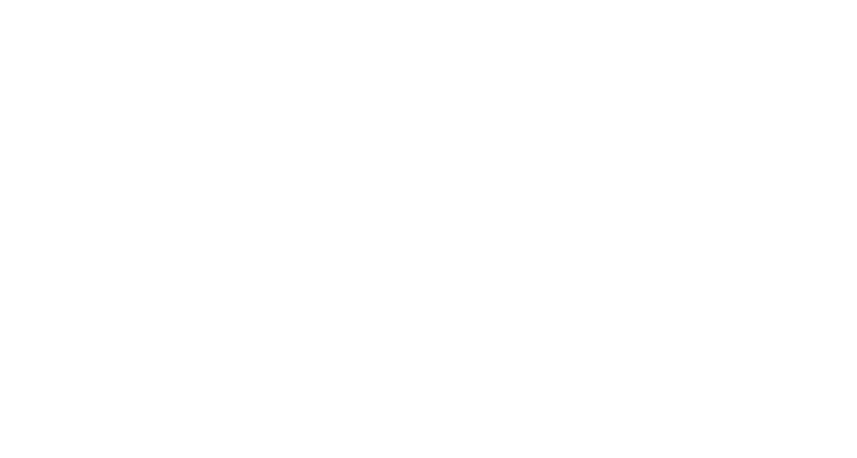
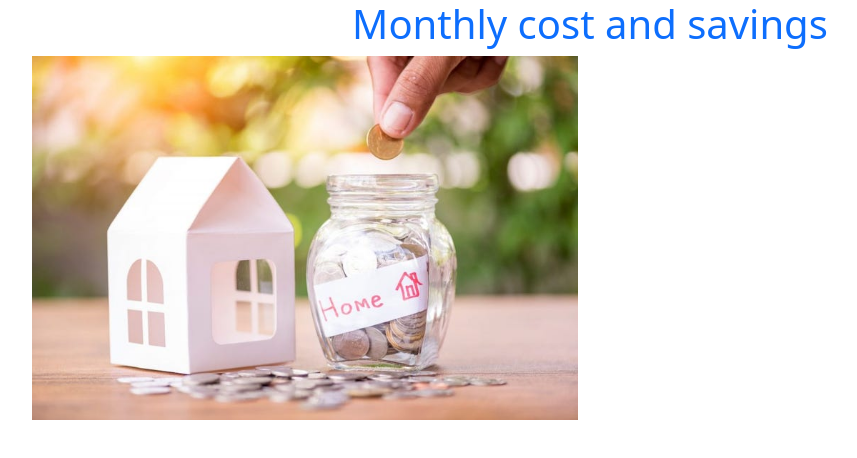
Before and after one commit to AbdMamun1999/money-masters, a plain HTML site: page index.html in a window 1280 px wide. Shown: the whole page, without its empty margins (50-907 px from the left). Drawn offline with nearby package versions, Linux system fonts and the light colour scheme.

Commit message:
add image webpage

```diff
--- a/index.html
+++ b/index.html
@@ -5,12 +5,35 @@
     <meta http-equiv="X-UA-Compatible" content="IE=edge">
     <meta name="viewport" content="width=device-width, initial-scale=1.0">
     <title>Monthly cost and savings</title>
+    <!-- bootstrap link -->
+    <link href="https://cdn.jsdelivr.net/npm/bootstrap@5.1.3/dist/css/bootstrap.min.css" rel="stylesheet" integrity="sha384-1BmE4kWBq78iYhFldvKuhfTAU6auU8tT94WrHftjDbrCEXSU1oBoqyl2QvZ6jIW3" crossorigin="anonymous">
 </head>
 <body>
+    <header>
+        <h1 class="text-center text-primary">
+            Monthly cost and savings
+        </h1>
+        <main>
+            <section>
+                <div class="container">
+                    <div class="row">
+                      <div class="col-sm-12 col-md-6">
+                        <div>
+                            <img src="images/img-1.jpg" alt="" class="w-100">
+                        </div>
+                      </div>
+                      <div class="col-sm-12 col-md-6">
 
+                      </div>
+                    </div>
+                  </div>
+            </section>
+        </main>
+    </header>
 
-
-
+    <!-- bootstrap link -->
+    <script src="https://cdn.jsdelivr.net/npm/bootstrap@5.1.3/dist/js/bootstrap.bundle.min.js" integrity="sha384-ka7Sk0Gln4gmtz2MlQnikT1wXgYsOg+OMhuP+IlRH9sENBO0LRn5q+8nbTov4+1p" crossorigin="anonymous"></script>
+    <!-- my script -->
     <script src="js/script.js"></script>
 </body>
 </html>
```
